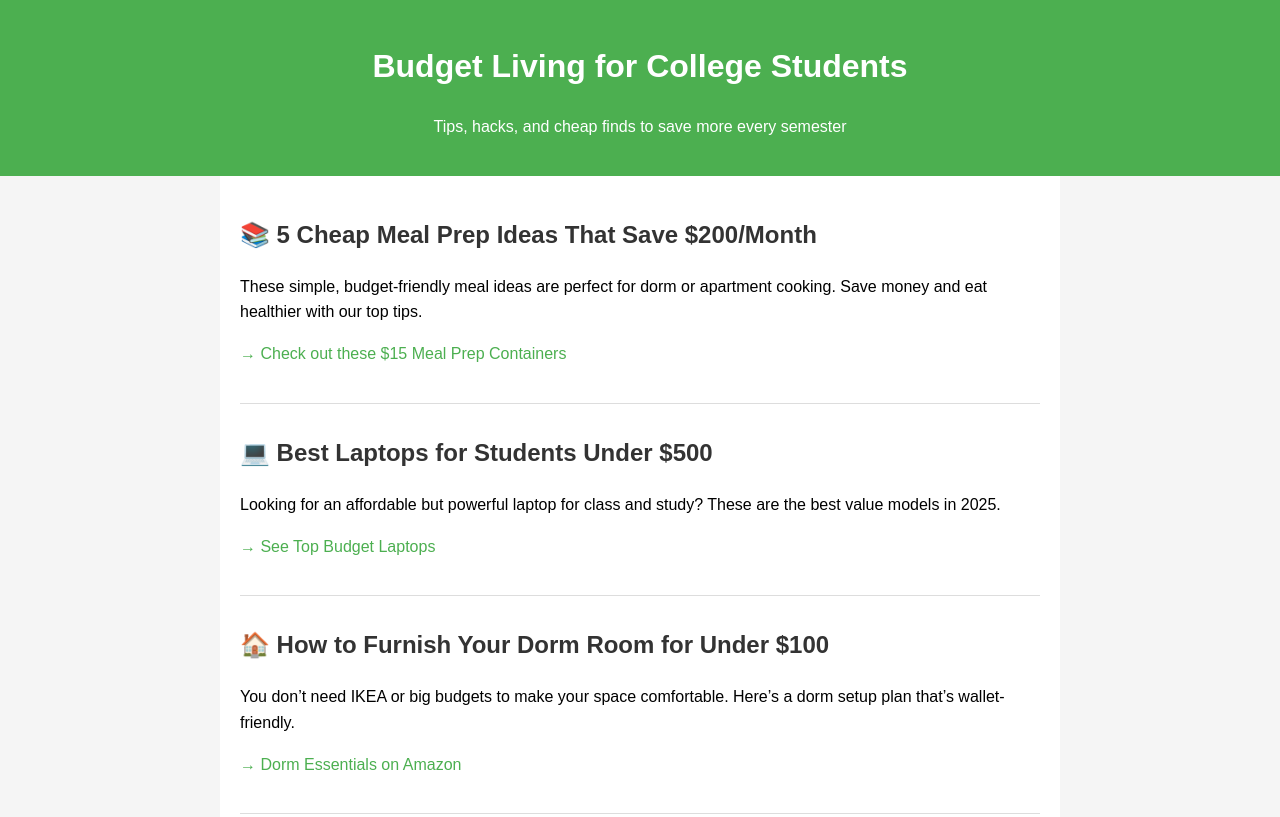
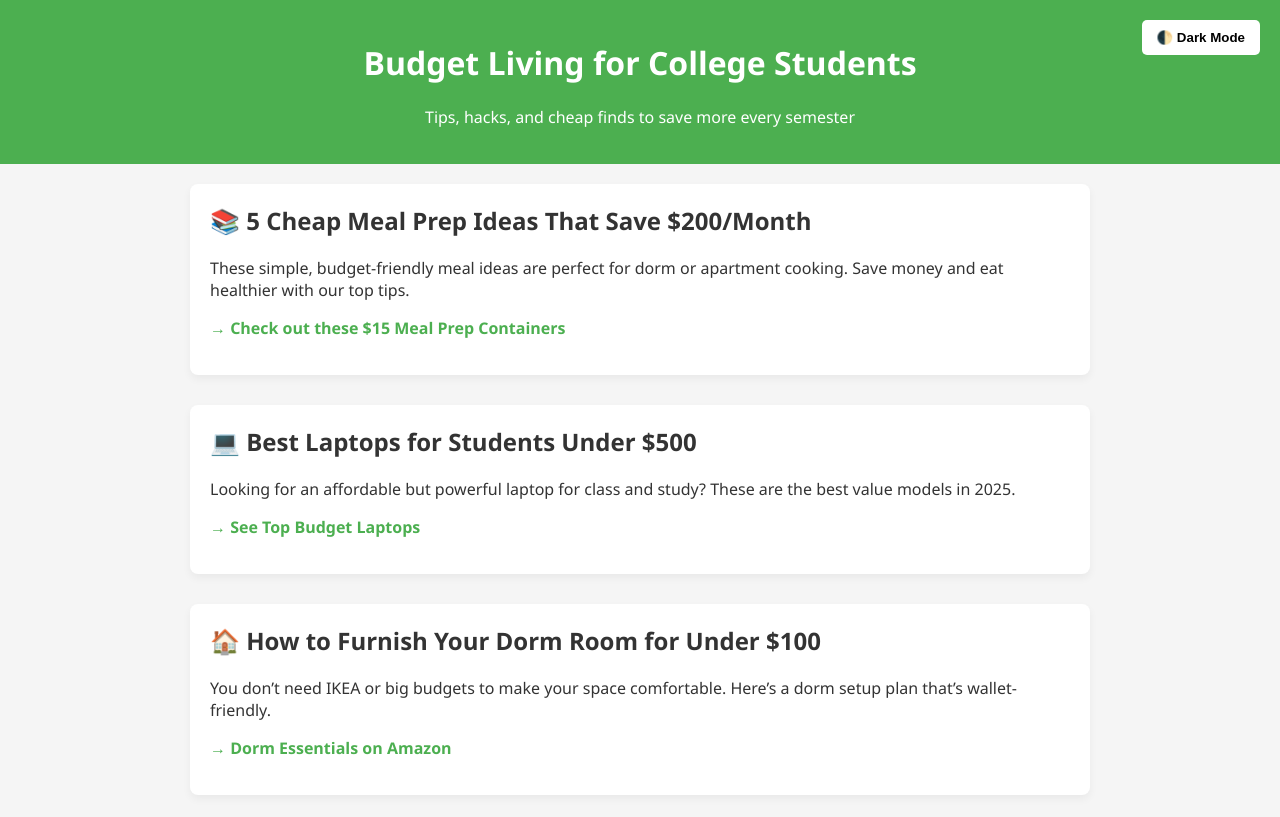
Before and after one commit to budget1-macker/budget-blog, a plain HTML site: page index.html in a window 1280 px wide. Shown: the top 817 px of the page. Drawn offline with Linux system fonts and the light colour scheme.

Commit message:
Update index.html

```diff
--- a/index.html
+++ b/index.html
@@ -1,50 +1,83 @@
 <!DOCTYPE html>
 <html lang="en">
 <head>
-  <meta charset="UTF-8">
-  <meta name="viewport" content="width=device-width, initial-scale=1">
+  <meta charset="UTF-8" />
+  <meta name="viewport" content="width=device-width, initial-scale=1" />
   <title>Budget Living for College Students</title>
   <style>
+    :root {
+      --primary: #4caf50;
+      --text-dark: #333;
+      --bg-light: #f5f5f5;
+      --bg-dark: #1e1e1e;
+      --text-light: #ffffff;
+    }
     body {
-      font-family: Arial, sans-serif;
-      line-height: 1.6;
+      font-family: 'Segoe UI', sans-serif;
       margin: 0;
-      padding: 0;
-      background: #f5f5f5;
+      background: var(--bg-light);
+      color: var(--text-dark);
+      transition: background 0.3s, color 0.3s;
     }
     header {
-      background: #4caf50;
+      background: var(--primary);
       color: white;
-      padding: 20px 0;
+      padding: 20px;
       text-align: center;
+      position: relative;
+    }
+    .dark-mode {
+      background: var(--bg-dark);
+      color: var(--text-light);
+    }
+    nav {
+      position: absolute;
+      top: 20px;
+      right: 20px;
     }
     .container {
-      width: 90%;
-      max-width: 800px;
+      max-width: 900px;
       margin: auto;
       padding: 20px;
-      background: white;
     }
     article {
+      background: white;
       margin-bottom: 30px;
-      border-bottom: 1px solid #ddd;
-      padding-bottom: 20px;
+      padding: 20px;
+      border-radius: 8px;
+      box-shadow: 0 4px 8px rgba(0,0,0,0.05);
+      transition: transform 0.2s ease;
     }
-    h2 {
-      color: #333;
+    article:hover {
+      transform: translateY(-5px);
+    }
+    article h2 {
+      margin-top: 0;
     }
     a {
-      color: #4caf50;
+      color: var(--primary);
       text-decoration: none;
+      font-weight: bold;
     }
     a:hover {
       text-decoration: underline;
     }
+    .dark-mode article {
+      background: #2c2c2c;
+    }
+    .toggle-btn {
+      cursor: pointer;
+      background: #fff;
+      border: none;
+      padding: 10px 15px;
+      border-radius: 5px;
+      font-weight: bold;
+    }
     footer {
       text-align: center;
+      background: #333;
+      color: #fff;
       padding: 20px;
-      background: #333;
-      color: white;
       margin-top: 40px;
     }
   </style>
@@ -53,6 +86,9 @@
   <header>
     <h1>Budget Living for College Students</h1>
     <p>Tips, hacks, and cheap finds to save more every semester</p>
+    <nav>
+      <button class="toggle-btn" onclick="toggleDarkMode()">🌓 Dark Mode</button>
+    </nav>
   </header>
 
   <div class="container">
@@ -78,5 +114,11 @@
   <footer>
     <p>© 2025 BudgetLiving. Affiliate links may earn a small commission. Thanks for supporting free content!</p>
   </footer>
+
+  <script>
+    function toggleDarkMode() {
+      document.body.classList.toggle('dark-mode');
+    }
+  </script>
 </body>
 </html>
```
